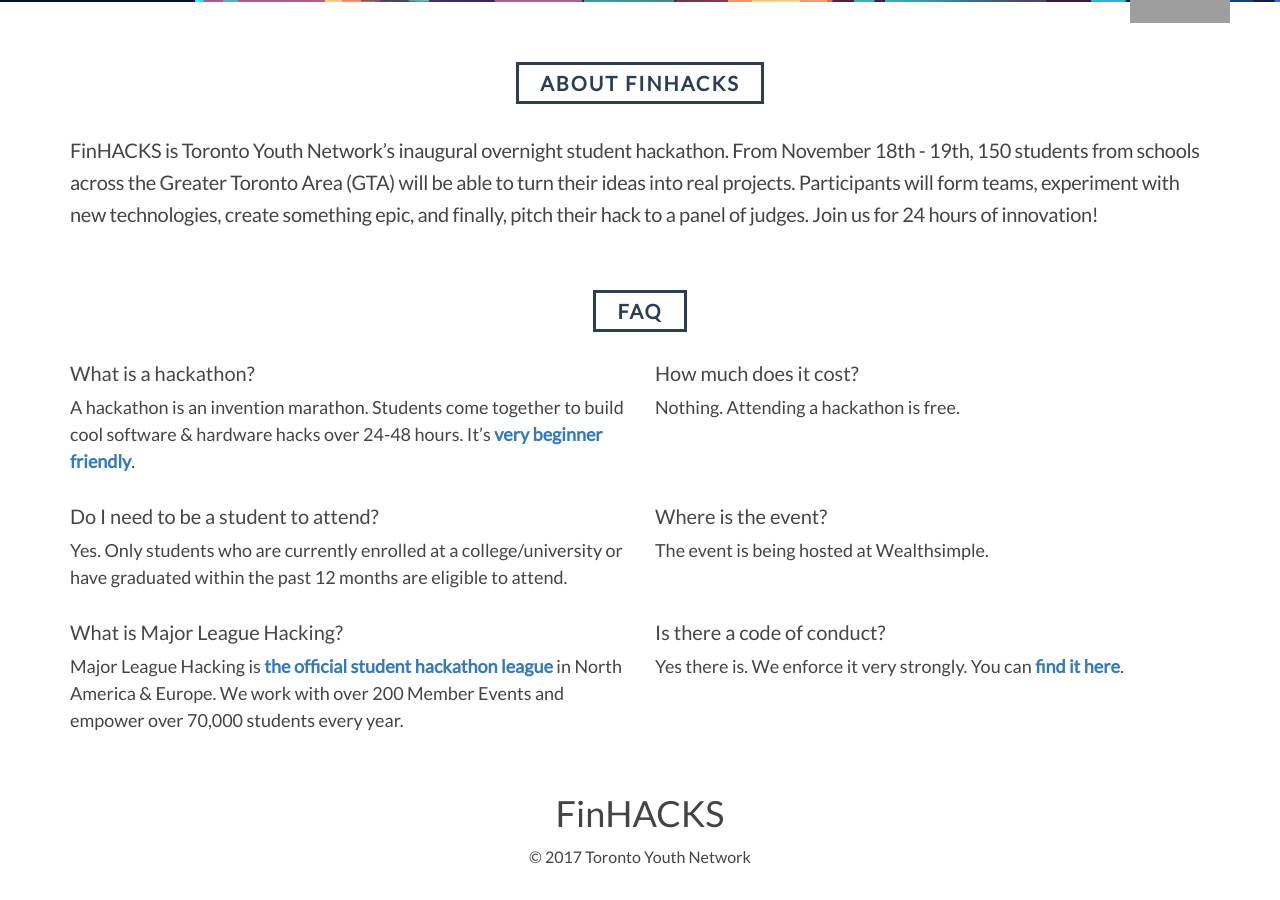
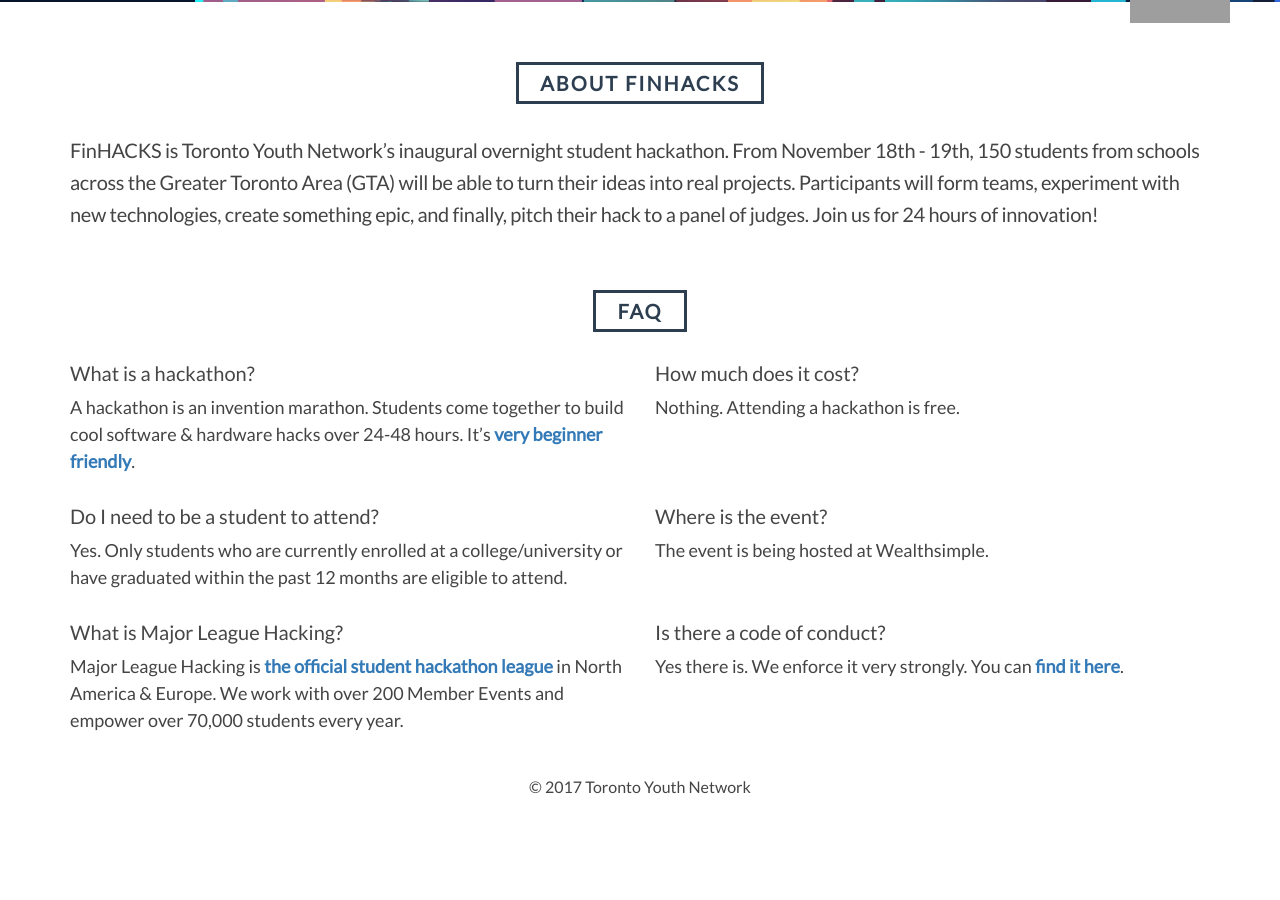
Before and after one commit to lokhinw/finhacks, a Jekyll site: the page built from index.html, in a window 1280 px wide and 900 px high, scrolled down 898 px. Built offline with Jekyll 4.4.1, drawn with Linux system fonts in a browser that asks for light colours; nearby versions of some CDN libraries; after the commit the page ends 1728 px from its top, so only the background shows below that; grey boxes are pictures that could not be loaded.

Commit message:
Update default.html

```diff
--- a/_layouts/default.html
+++ b/_layouts/default.html
@@ -9,7 +9,6 @@
 
     <section class="footer">
       <div class="container text-center">
-        <h1>{{ site.event.name }}</h1>
         <h3>&copy; 2017 Toronto Youth Network</h3>
       </div>
     </section>
```
